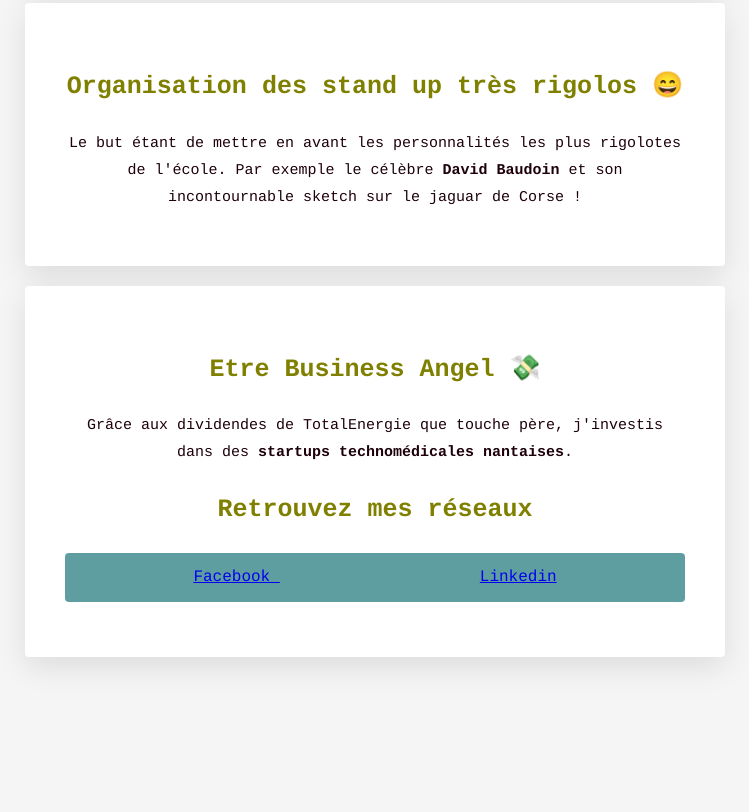
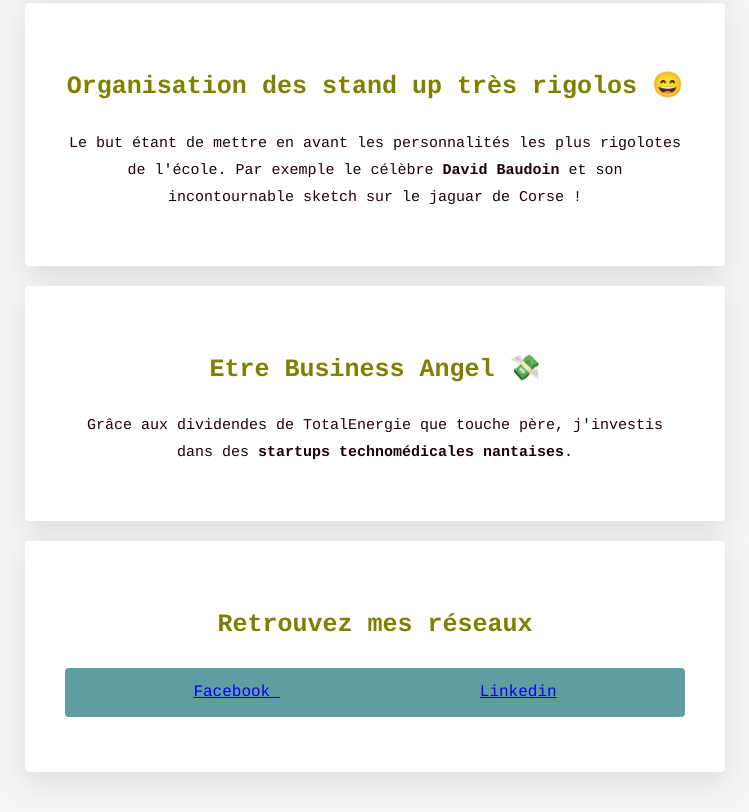
Before and after one commit to CamusR/le_wagon, a plain HTML site: page index.html in a window 1280 px wide. Shown: the part 1054-1866 px from the top of the page, without its empty margins (265-1014 px from the left). Before the commit the page ends 1751 px from the top, so only its background shows below. Drawn offline with Linux system fonts and the light colour scheme.

Commit message:
Add files via upload

```diff
--- a/index.html
+++ b/index.html
@@ -27,7 +27,9 @@
 <div class="card-white">
 <h2>Etre Business Angel 💸</h2>
 <p>Grâce aux dividendes de TotalEnergie que touche père, j'investis dans des<strong> startups technomédicales nantaises</strong>. </p>
+</div>
 
+<div class="card-white">
 <h2>Retrouvez mes réseaux </h2>
 <ul class="list-inline" >
 	<li>
```
